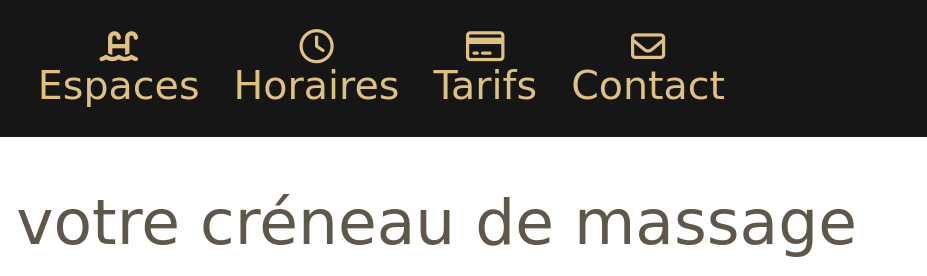
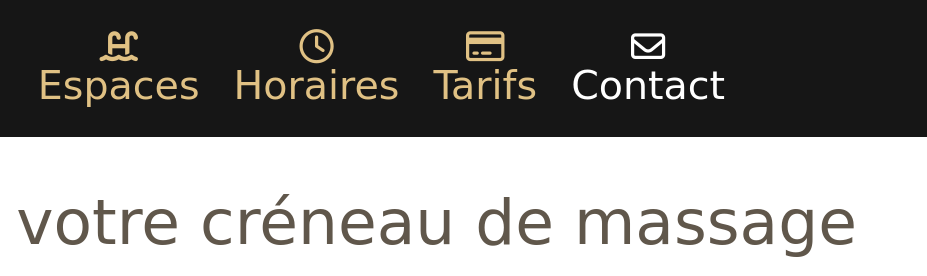
Before and after one commit to Oomaxime/TP-SPA, a plain HTML site: page Contact.html in a window 1280 px wide. Shown: the top 276 px of the page, 353-1280 px from the left. Drawn offline with nearby package versions, Linux system fonts and the light colour scheme; a web font is replaced by a local one.

Commit message:
Changement de la couleur du lien contact dans la nav  sur la page contact en blanc

```diff
--- a/Contact.html
+++ b/Contact.html
@@ -19,7 +19,7 @@
             <a href="#"><i class="fa-solid fa-water-ladder" style="color: #e0c184;"></i><span>Espaces</span></a>
             <a href="#"><i class="fa-regular fa-clock" style="color: #e0c184;"></i><span>Horaires</span></a>
             <a href="#"><i class="fa-regular fa-credit-card" style="color: #e0c184;"></i><span>Tarifs</span></a>
-            <a href="Contact.html"><i class="fa-regular fa-envelope" style="color: #e0c184;"></i><span>Contact</span></a>
+            <a href="contact.html"><i class="fa-regular fa-envelope" style="color: #ffffff;"></i><span id="linkcontact">Contact</span></a>
         </nav>
     </header>
     <main>
--- a/css/stylecontact.css
+++ b/css/stylecontact.css
@@ -55,7 +55,6 @@ nav a{
     justify-content: center;
     text-decoration: none;
     padding: 17px;
-
 }
 nav i{
     font-size: 1.9rem;
@@ -64,6 +63,9 @@ nav span{
     font-family: 'Qwigley', cursive;
     color: #e0c184;
     font-size: 2.2rem;
+}
+#linkcontact{
+    color: white;
 }
 table {
 
```
